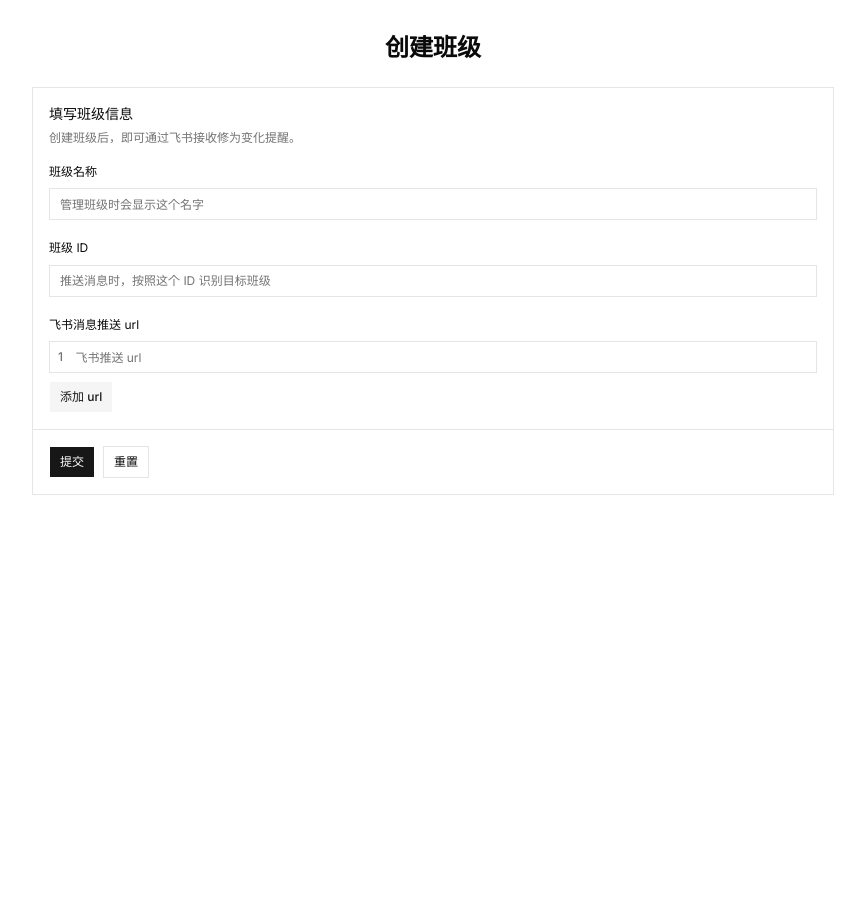
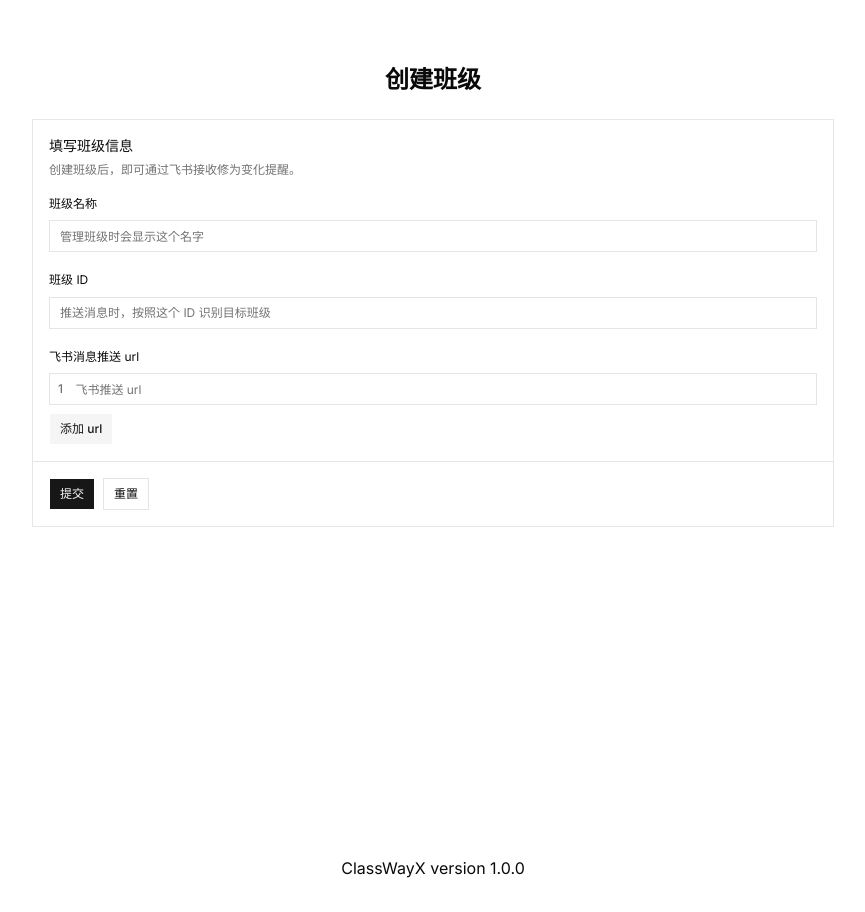
Before and after one commit to ClassWayX/classwayx, a Next.js app in the folder lark-bot/: page /create-class in a window 1280 px wide. Shown: the whole page, without its empty margins (207-1072 px from the left). Before the commit the page ends 800 px from the top, so only its background shows below. Built offline with nearby package versions, Linux system fonts and the light colour scheme.

Commit message:
feat(footer): 为应用添加 Footer

```diff
--- a/lark-bot/app/layout.tsx
+++ b/lark-bot/app/layout.tsx
@@ -2,6 +2,7 @@ import type { Metadata } from "next";
 import { Geist, Geist_Mono, Inter } from "next/font/google";
 import "./globals.css";
 import { cn } from "@/lib/utils";
+import RootFooter from "@/components/RootFooter";
 
 const inter = Inter({subsets:['latin'],variable:'--font-sans'});
 
@@ -24,9 +25,14 @@ export default function RootLayout({ children }: LayoutProps<"/">) {
   return (
     <html
       lang="en"
-      className={cn("h-full", "antialiased", geistSans.variable, geistMono.variable, "font-sans", inter.variable)}
+      className={cn("min-h-screen h-full", "antialiased", geistSans.variable, geistMono.variable, "font-sans", inter.variable)}
     >
-      <body className={"min-h-full w-full flex flex-col items-center p-8 gap-6"}>{children}</body>
+      <body className={"min-h-screen w-full flex flex-col items-center p-8 gap-6"}>
+        <main className={"h-screen w-full shrink-0 flex flex-col items-center p-8 gap-6"}>
+          {children}
+        </main>
+        <RootFooter />
+      </body>
     </html>
   );
 }
--- /dev/null
+++ b/lark-bot/components/RootFooter.tsx
@@ -0,0 +1,9 @@
+"use server"
+
+import packageJson from "../package.json"
+
+export default async function RootFooter() {
+  return <footer className={"shrink-0"}>
+    ClassWayX version {packageJson.version}
+  </footer>
+}
```
